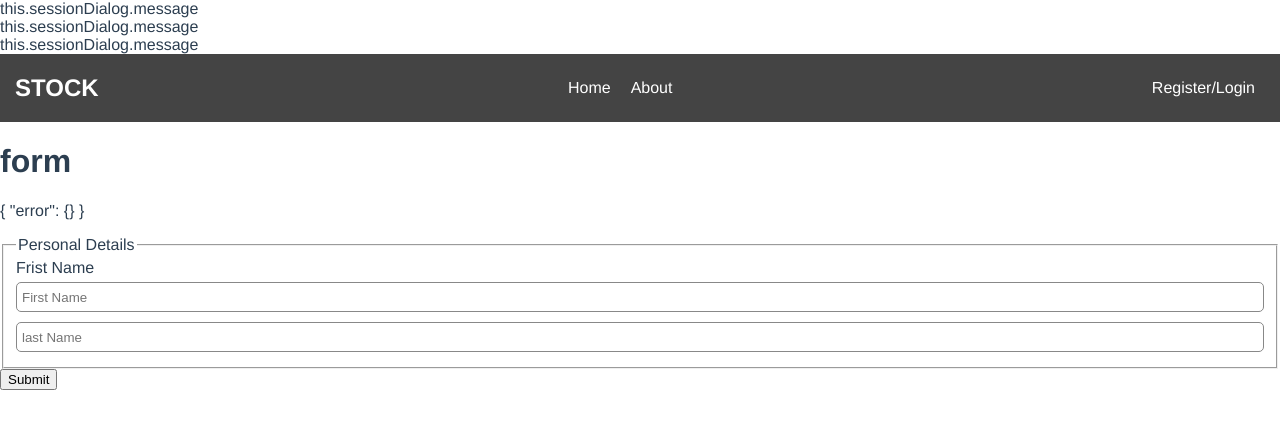
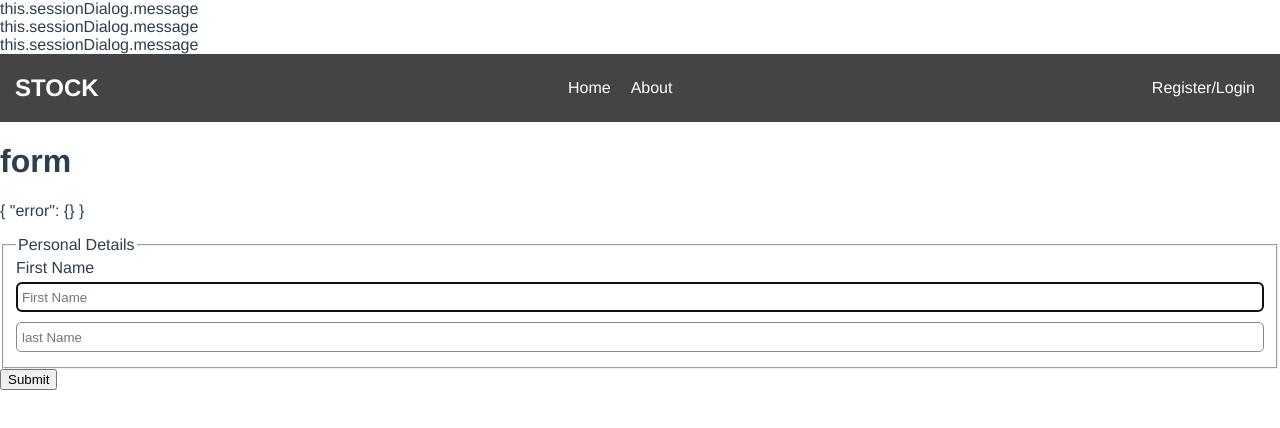
Before and after one commit to imganjgahi/VueTraining, a Vue app in the folder apps/cli/stock/: page /form in a window 1280 px wide. Shown: the top 428 px of the page. Built offline with nearby package versions, Linux system fonts and the light colour scheme.

Commit message:
set focus property for dom element

```diff
--- a/apps/cli/stock/src/components/Form/Inputs/Text/TextInput.vue
+++ b/apps/cli/stock/src/components/Form/Inputs/Text/TextInput.vue
@@ -24,6 +24,7 @@
             :maxlength="maxlength"
             :autocomplete="autocomplete"
             :class="computedValidationCssClass"
+            v-focus="focus"
             v-on="inputListeners">
     </div>
 </template>
--- a/apps/cli/stock/src/main.ts
+++ b/apps/cli/stock/src/main.ts
@@ -4,6 +4,14 @@ import router from './router'
 import store from './store'
 import EventBus from './utils/EventBus'
 Vue.config.productionTip = false
+
+Vue.directive('focus', {
+  inserted: (element: HTMLElement, binding) => {
+    if(binding.value === true) {
+      element.focus()
+    }
+  }
+})
 export const eventBus = new EventBus()
 new Vue({
   router,
--- a/apps/cli/stock/src/views/FormTutorial.vue
+++ b/apps/cli/stock/src/views/FormTutorial.vue
@@ -10,7 +10,8 @@
               <div class="formgroup">
                   <TextInput
                   :group="props.group"
-                  label="Frist Name"
+                  label="First Name"
+                  :focus="true"
                   name="firstName"
                   placeholder= "First Name"
                   v-model="props.fields.firstName"
```
